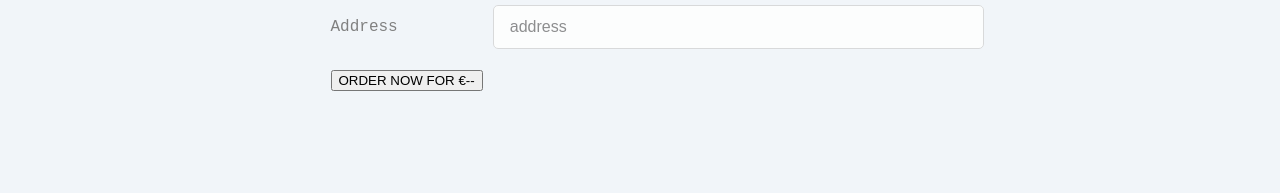
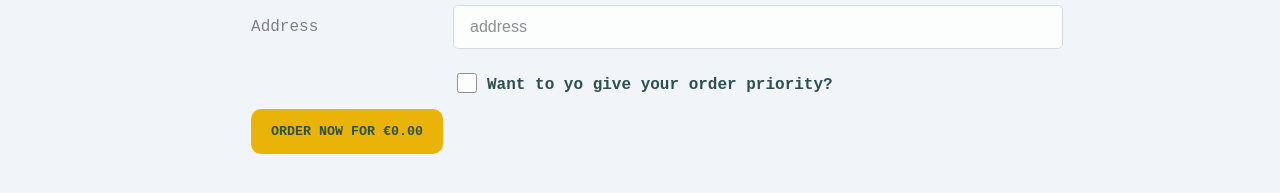
Before and after one commit to imodzumo/hillel-react-project, a React (Vite) app: page /order/new in a window 1280 px wide. Shown: the part 565-758 px from the top of the page. Built offline with nearby package versions, Linux system fonts and the light colour scheme.

Commit message:
homework-13 added totalPrice fixed styles

```diff
--- a/src/App.css
+++ b/src/App.css
@@ -240,7 +240,7 @@
     padding-top: 30px;
     align-self: start;
 }
-.order-button {
+.cart-order-button {
     color: darkslategrey;
     font-weight: bold;
     background-color: #eab308;
@@ -292,7 +292,21 @@
     font-weight: lighter;
     margin-right: 10px;
 }
-
+.checkbox-container {
+    display: flex;
+    align-items: center;
+    color: darkslategrey;
+    font-weight: bold;
+}
+.order-button {
+    color: darkslategrey;
+    font-weight: bold;
+    background-color: #eab308;
+    border: none;
+    border-radius: 10px;
+    padding: 15px 20px;
+    transition: box-shadow 0.3s ease-in-out;
+}
 
 /*Input*/
 .input-component {
@@ -304,3 +318,8 @@
     opacity: 0.8;
     width: 100%;
 }
+.checkbox-input {
+    width: 20px;
+    height: 20px;
+    margin-right: 10px;
+}
--- a/src/components/Input.jsx
+++ b/src/components/Input.jsx
@@ -3,17 +3,19 @@ import { forwardRef } from 'react';
 const Input = forwardRef((props, ref) => {
 	const { onChange, onBlur, name, value, placeholder, error, type } = props;
 
+	const inputClass = type === 'checkbox' ? 'input-component checkbox-input' : 'input-component';
+
 	return (
 		<div>
 			<input
 				type={type}
-				placeholder={placeholder}
+				placeholder={type !== 'checkbox' ? placeholder : ''}
 				ref={ref}
 				value={value}
 				onBlur={onBlur}
 				onChange={onChange}
 				name={name}
-				className="input-component"
+				className={inputClass}
 			/>
 			{error && <div>{error.message}</div>}
 		</div>
--- a/src/pages/Cart.jsx
+++ b/src/pages/Cart.jsx
@@ -52,7 +52,7 @@ const Cart = ()=> {
 			<div className="cart-buttons-container">
 				<button
 					onClick={()=> navigate("/order/new")}
-					className="buttons order-button font-roboto uppercase"
+					className="buttons cart-order-button font-roboto uppercase"
 				>Order pizzas</button>
 				<button
 					onClick={()=> dispatch(clearCart([]))}
--- a/src/pages/NewOrder.jsx
+++ b/src/pages/NewOrder.jsx
@@ -2,14 +2,17 @@ import {useForm, Controller} from "react-hook-form";
 import {yupResolver} from "@hookform/resolvers/yup";
 import {validationSchema} from "../validationSchema.js";
 import Input from "../components/Input.jsx";
-import {useSelector} from "react-redux";
-
+import {useSelector, useDispatch} from "react-redux";
+import {updateTotalPrice} from "../redux/slices/cartSlice.js";
 
 
 const NewOrder = () => {
+	const dispatch = useDispatch();
 	const user = useSelector(state => state.user.user);
+	const currentTotalPrice = useSelector(state => state.cart.totalPrice);
 
-	const {register, handleSubmit, formState: { errors }, reset, control} = useForm({
+
+	const {handleSubmit, formState: { errors }, control} = useForm({
 		defaultValues: {
 			name: user,
 			phone: "+380",
@@ -18,10 +21,15 @@ const NewOrder = () => {
 		resolver: yupResolver(validationSchema),
 	});
 
+	const handlePriorityChange = (isPriority) => {
+		const updatedPrice = isPriority ? currentTotalPrice + 8 : currentTotalPrice - 8;
+
+		dispatch(updateTotalPrice(updatedPrice));
+	};
+
 	const onSubmit = (data) => {
-		console.log(data);
+		console.log(data, currentTotalPrice);
 	}
-
 
 	return (
 		<div className="new-order-container">
@@ -52,8 +60,25 @@ const NewOrder = () => {
 					render={({field, fieldState: {error}}) => <Input {...field} error={error} placeholder="address" type="text"/>}
 				/>
 
+				<div></div>
+				<div className="checkbox-container">
+					<Controller
+						name="priority"
+						control={control}
+						render={({field, fieldState: {error}}) =>
+							<Input
+								{...field}
+								error={error}
+								placeholder="priority"
+								type="checkbox"
+								onChange={(e) => handlePriorityChange(e.target.checked)}
+							/>}
+					/>
+					<label htmlFor="priority" className="font-roboto">Want to yo give your order priority?</label>
+				</div>
 
-				<button type="submit">ORDER NOW FOR €--</button>
+
+				<button type="submit" className="buttons order-button font-roboto uppercase">ORDER NOW FOR €{currentTotalPrice.toFixed(2)}</button>
 			</form>
 
 		</div>
--- a/src/redux/slices/cartSlice.js
+++ b/src/redux/slices/cartSlice.js
@@ -6,6 +6,7 @@ const initialState = {
 	menuItems: [],
 	isLoading: false,
 	isError: false,
+	totalPrice: 0
 }
 
 export const getMenuItems = createAsyncThunk('cart/getMenuItems', async ()=> {
@@ -21,6 +22,10 @@ export const getMenuItems = createAsyncThunk('cart/getMenuItems', async ()=> {
 	}
 })
 
+const calculateTotalPrice = (items) => {
+	return items.reduce((total, item) => total + (item.unitPrice * item.quantity), 0);
+};
+
 const cartSlice = createSlice({
 	name: "cart",
 	initialState,
@@ -32,13 +37,16 @@ const cartSlice = createSlice({
 			} else {
 				state.items.push({...payload, quantity: 1});
 			}
+			state.totalPrice = calculateTotalPrice(state.items);
 		},
 		deleteFromCart: (state, {payload})=> {
 			state.items = state.items.filter(item => item.id !== payload.id)
+			state.totalPrice = calculateTotalPrice(state.items);
 		},
 		incrementQty: (state, {payload}) => {
 			const item = state.items.find(item => item.id === payload.id);
 			++item.quantity;
+			state.totalPrice = calculateTotalPrice(state.items);
 		},
 		decrementQty: (state, {payload}) => {
 			const item = state.items.find(item => item.id === payload.id);
@@ -46,10 +54,15 @@ const cartSlice = createSlice({
 				state.items = state.items.filter(item => item.id !== payload.id)
 			}
 			--item.quantity;
+			state.totalPrice = calculateTotalPrice(state.items);
 		},
 		clearCart: (state, {payload}) => {
 			state.items = payload
-		}
+			state.totalPrice = calculateTotalPrice(state.items);
+		},
+		updateTotalPrice: (state, action) => {
+			state.totalPrice = action.payload;
+		},
 	},
 	extraReducers: (builder)=> {
 		builder.addCase(getMenuItems.pending, (state, action) => {
@@ -72,6 +85,7 @@ export const {
 	deleteFromCart,
 	decrementQty,
 	incrementQty,
-	clearCart
+	clearCart,
+	updateTotalPrice
 } = cartSlice.actions;
 export default cartSlice.reducer;
--- a/src/validationSchema.js
+++ b/src/validationSchema.js
@@ -1,12 +1,10 @@
 import * as yup from "yup";
-// /^((\\+[1-9]{1,4}[ \\-]*)|(\\([0-9]{2,3}\\)[ \\-]*)|([0-9]{2,4})[ \\-]*)*?[0-9]{3,4}?[ \\-]*[0-9]{3,4}?$/
 
 const phoneRegExp =/(?=.*\+[0-9]{3}\s?[0-9]{2}\s?[0-9]{3}\s?[0-9]{4}$)/gm
-
-// /^[\+]?[(]?[0-9]{3}[)]?[-\s\.]?[0-9]{3}[-\s\.]?[0-9]{4,6}$/im;
 
 export const validationSchema = yup.object().shape({
 	name: yup.string().required(),
 	phone: yup.string().matches(phoneRegExp, 'Phone number is not valid'),
-	address: yup.string().required()
+	address: yup.string().required(),
+	priority: yup.boolean()
 })
```
